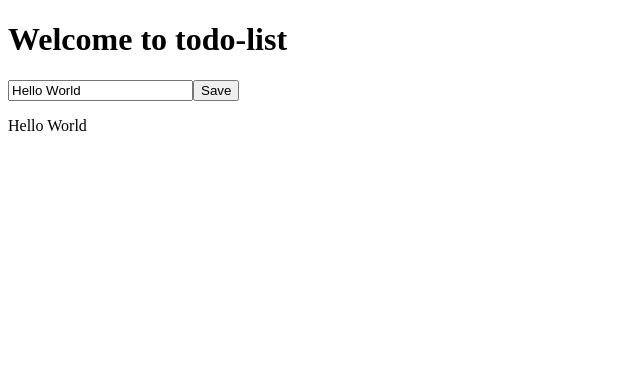
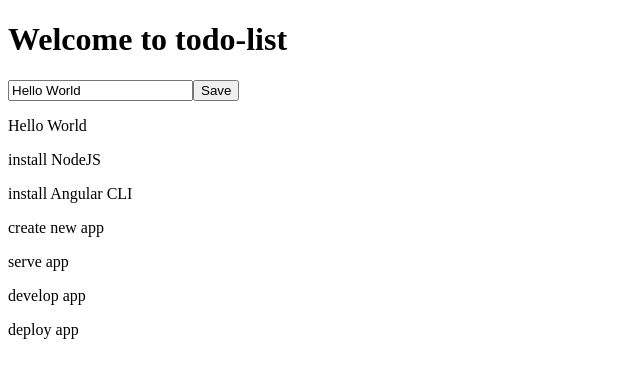
Before and after one commit to WPilz/github-amsefy, an Angular app: page / in a window 1280 px wide. Shown: the top 378 px of the page, without its empty margins (0-640 px from the left). Built offline with nearby package versions, Linux system fonts and the light colour scheme.

Commit message:
3 files modified

```diff
--- a/src/app/app.component.html
+++ b/src/app/app.component.html
@@ -1,3 +1,7 @@
 <h1> Welcome to {{title}}</h1>
 
 <app-input-button-unit></app-input-button-unit>
+
+<div *ngFor="let element of todoList">
+  <p> {{element.title}} </p>
+</div>
--- a/src/app/app.component.ts
+++ b/src/app/app.component.ts
@@ -7,4 +7,12 @@
 })
 export class AppComponent {
   title = 'todo-list';
+  todoList = [
+    {title: 'install NodeJS'},
+    {title: 'install Angular CLI'},
+    {title: 'create new app'},
+    {title: 'serve app'},
+    {title: 'develop app'},
+    {title: 'deploy app'},
+  ];
 }
--- a/src/app/input-button-unit/input-button-unit.component.html
+++ b/src/app/input-button-unit/input-button-unit.component.html
@@ -1,4 +1,4 @@
-<input [value] = "title" (keyup.enter)="changeTitle($event.target.value)">
-  <button type = "button"  (click) = "changeTitle('worked!')"> Save </button>
+<input #inputElementRef [value] = "title" (keyup.enter)="changeTitle($event.target.value) ">
+  <button type = "button"  (click) = "changeTitle(inputElementRef.value)"> Save </button>
 
 <p> {{title}}</p>
```
